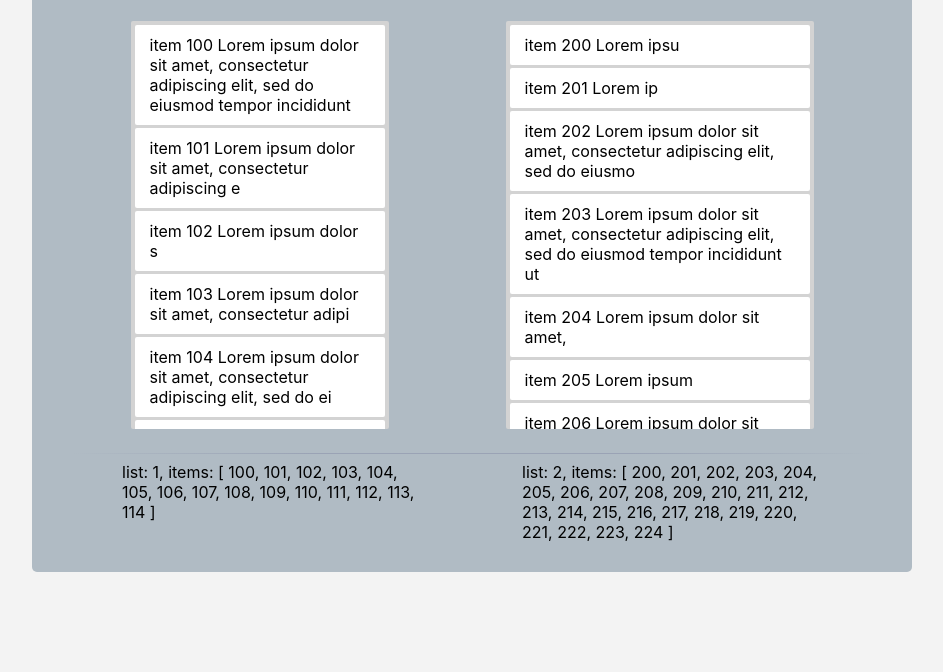
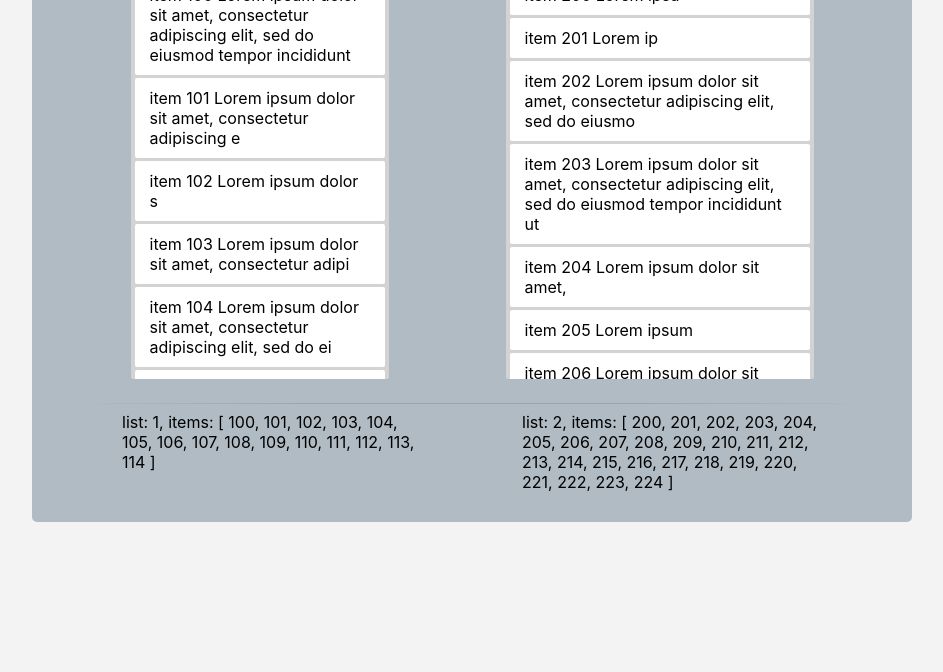
Before and after one commit to blinpete/vue-dragondrop, a plain HTML site: page index.html in a window 1280 px wide. Shown: the part 185-857 px from the top of the page, without its empty margins (168-1111 px from the left). After the commit the page ends 800 px from the top, so only its background shows below. Drawn offline with Linux system fonts and the light colour scheme.

Commit message:
styling fix

```diff
--- a/style.css
+++ b/style.css
@@ -11,7 +11,7 @@ html {
 #app {
     background-color: rgb(176, 187, 196);
     width: 800px;
-    margin: 100px auto;
+    margin: 50px auto;
     padding: 30px 40px;
     border-radius: 5px;
 }
```
